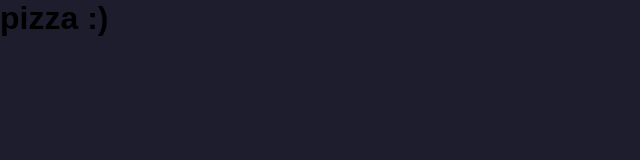
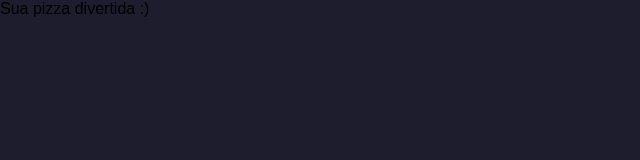
Before and after one commit to hugodieb/pizzaria, a Next.js app in the folder frontend/: page / in a window 1280 px wide. Shown: the top 160 px of the page, without its empty margins (0-640 px from the left). Built offline with nearby package versions, Linux system fonts and the light colour scheme.

Commit message:
começando a estrutura do projeto pelo next

```diff
--- /dev/null
+++ b/frontend/src/pages/_document.tsx
@@ -0,0 +1,16 @@
+import { Html, Head, Main, NextScript } from 'next/document'
+
+export default function Document(){
+  return(
+    <Html>
+      <Head>
+
+      </Head>
+
+      <body>
+       <Main/>
+       <NextScript/>
+      </body>
+    </Html>
+  )
+}
--- a/frontend/src/pages/index.tsx
+++ b/frontend/src/pages/index.tsx
@@ -1,8 +1,12 @@
+import Head from 'next/head'
 
 export default function Home() {
   return (
-    <div>
-      <h1>pizza :)</h1>
-    </div>
+   <>
+   <Head>
+    <title>Pizzafun-Bem vindo!</title>
+   </Head>
+   <div>Sua pizza divertida :)</div>
+   </>
   )
 }
```
